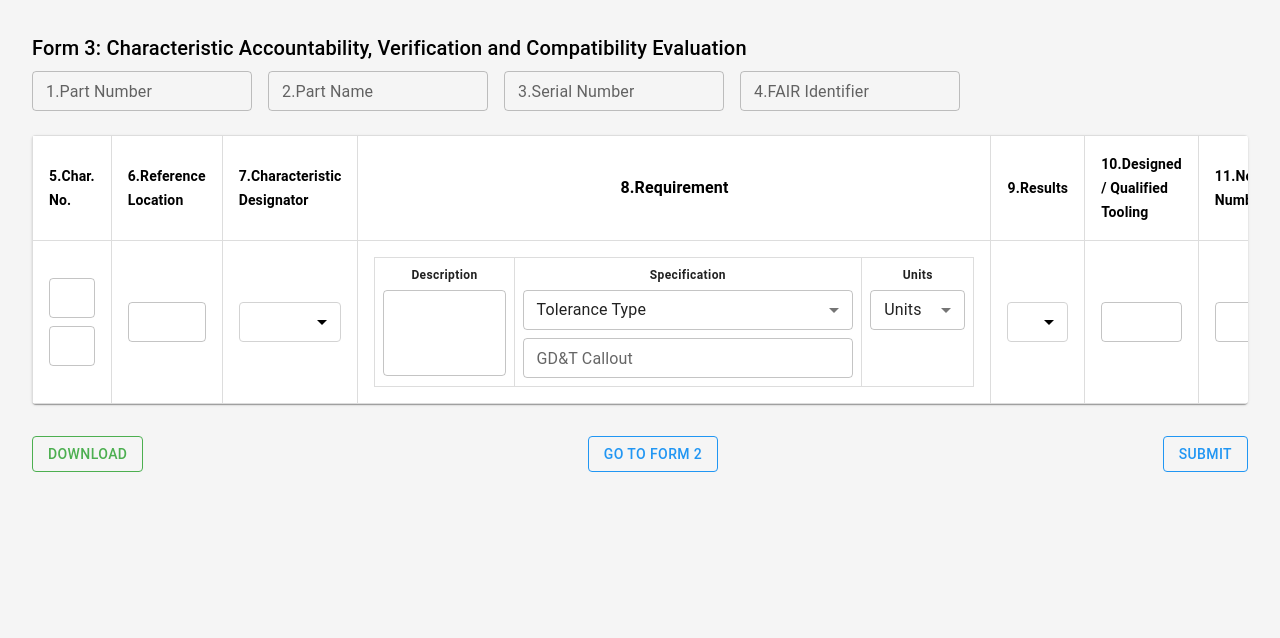
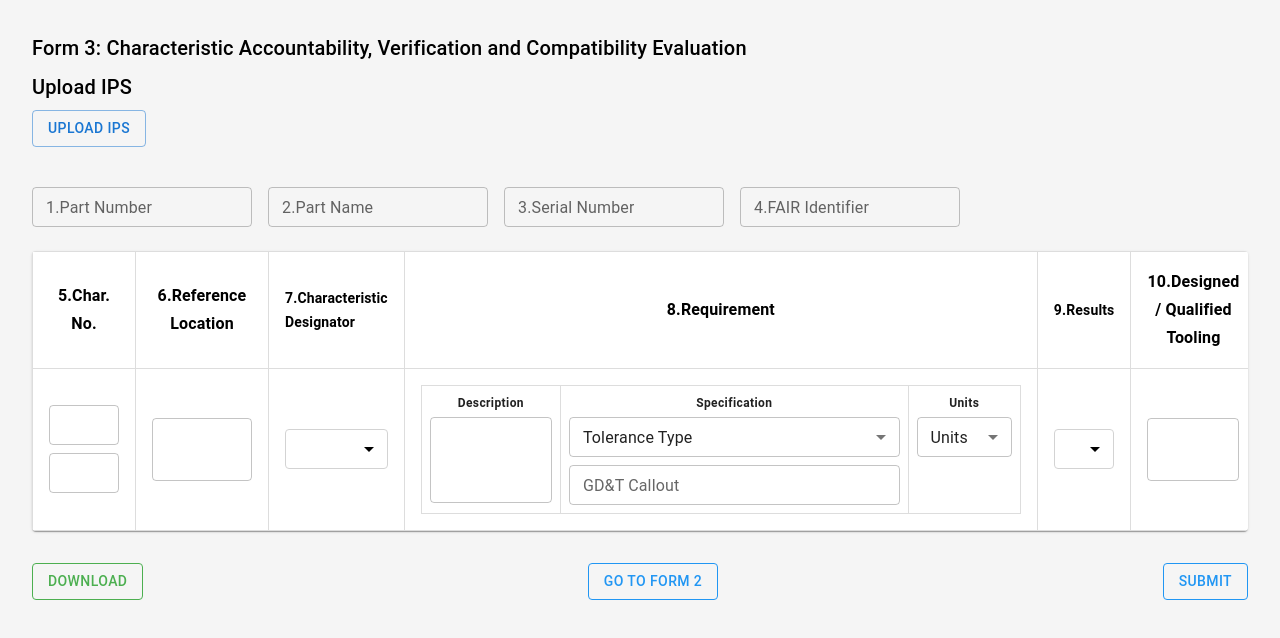
Before and after one commit to spoorthisj/pdf_ocr, a React (Create React App) app: page /form3setup in a window 1280 px wide. Shown: the top 638 px of the page. Built offline with nearby package versions, Linux system fonts and the light colour scheme.

Commit message:
Update Form3SetupScreen.js

```diff
--- a/src/screens/Form3SetupScreen.js
+++ b/src/screens/Form3SetupScreen.js
@@ -112,6 +112,8 @@ const SmartTextField = React.memo(({ label, name, formData, setField, multiline,
     setError(null);
     setCrop(undefined);
   };
+
+
 
   const toBlobAsync = (canvas, type = 'image/jpeg', quality = 0.9) =>
     new Promise((resolve) => {
@@ -302,6 +304,10 @@ const SmartTextField = React.memo(({ label, name, formData, setField, multiline,
 // ---- Main Form3 component ----
 export default function Form3SetupScreen() {
   const [rows, setRows] = useState([{ id: 1 }]);
+  // ⬇️ Add this at the top with your other states
+const [ipsFile, setIpsFile] = useState(null);
+const [ipsLoading, setIpsLoading] = useState(false);
+
   const [resultsValue, setResultsValue] = useState({});
   const [secondaryResults, setSecondaryResults] = useState({}); // New state for nested values
   const [extraField, setExtraField] = useState({});
@@ -382,6 +388,81 @@ export default function Form3SetupScreen() {
     setValues(prev => ({ ...prev, [name]: value }));
   };
 
+  const handleIpsUpload = async (e) => {
+    const file = e.target.files?.[0];
+    if (!file) return;
+
+    setIpsFile(file); // ✅ Save file for preview
+    setIpsLoading(true);
+
+    try {
+      const formData = new FormData();
+      formData.append("file", file);
+
+      const response = await axios.post("http://127.0.0.1:5000/api/extract-text", formData);
+
+
+      console.log("OCR Response:", response.data);
+
+      const text = response.data.extracted_text || "";
+      console.log("OCR raw text:", text);
+     // Extract Operations: only numbers between "Operations" and the next heading
+const operations = [];
+const operationMatch = text.match(/Operations\s+([\s\S]*?)(?=Feature number|Drawing ref|Class|Dimension|$)/i);
+
+if (operationMatch) {
+  const opMatches = operationMatch[1].match(/\d+/g);
+  if (opMatches) operations.push(...opMatches);
+}
+
+console.log("✅ Final Operations:", operations);
+
+
+// Extract Drawing Refs: find all words after "Drawing Ref"
+const drawingRefs = [];
+const drawingSection = text.split(/Drawing\s*Ref/i)[1];
+if (drawingSection) {
+  const refMatches = drawingSection.match(/[A-Za-z0-9\-]+/g);
+  if (refMatches) drawingRefs.push(...refMatches);
+}
+
+console.log("✅ Extracted Operations:", operations);
+console.log("✅ Extracted Drawing Refs:", drawingRefs);
+
+
+
+      // Build rows
+      // Build rows = one per operation number
+const newRows = operations.map((op, index) => ({ id: index + 1 }));
+
+setRows(newRows);
+
+setValues(prev => {
+  const updated = { ...prev };
+
+  newRows.forEach((row, i) => {
+    // ✅ put operation numbers in Characteristic Number column
+    updated[`cell-char-${i}`] = operations[i] || "";
+
+    // Optional: also map drawing refs if count matches
+    if (drawingRefs[i]) {
+      updated[`cell-${i}-1`] = drawingRefs[i];
+    }
+  });
+
+  return updated;
+});
+
+
+    } catch (err) {
+      console.error("IPS OCR failed", err);
+    } finally {
+      setIpsLoading(false);
+    }
+  };
+
+
+
   const generateExcel = () => {
     const form1Data = [
       ['Form 1'], ['Field', 'Value'],
@@ -425,6 +506,41 @@ export default function Form3SetupScreen() {
       <Typography variant="h6" gutterBottom>
         Form 3: Characteristic Accountability, Verification and Compatibility Evaluation
       </Typography>
+      <Box mb={3}>
+  <Typography variant="h6" gutterBottom>
+    Upload IPS
+  </Typography>
+  <Button
+    variant="outlined"
+    component="label"
+    disabled={ipsLoading}
+    sx={{ mb: 2 }}
+  >
+    {ipsLoading ? "Processing..." : "Upload IPS"}
+    <input type="file" hidden onChange={handleIpsUpload} accept="image/*,.pdf" />
+  </Button>
+</Box>
+
+{ipsFile && (
+  <Box mt={2}>
+    <Typography
+      variant="body2"
+      sx={{ color: "blue", textDecoration: "underline", cursor: "pointer" }}
+      onClick={() => window.open(URL.createObjectURL(ipsFile), "_blank")}
+    >
+      {ipsFile.name}
+    </Typography>
+  </Box>
+)}
+<Dialog open={ipsLoading}>
+  <DialogContent sx={{ display: 'flex', alignItems: 'center', gap: 2 }}>
+    <CircularProgress />
+    <Typography>Extracting IPS data...</Typography>
+  </DialogContent>
+</Dialog>
+
+
+
 
       <Box mb={3} display="flex" flexWrap="wrap" gap={2}>
         {['1.Part Number', '2.Part Name', '3.Serial Number', '4.FAIR Identifier'].map((label, index) => (
@@ -446,22 +562,95 @@ export default function Form3SetupScreen() {
     {[
       '5.Char. No.', '6.Reference Location', '7.Characteristic Designator',
       '8.Requirement', '9.Results', '10.Designed / Qualified Tooling',
-                '11.Nonconformance Number', '12.Additional Data / Comments', ''
+      '11.Nonconformance Number', '12.Additional Data / Comments'
     ].map((header, i) => {
       if (header === '8.Requirement') {
         return (
-                    <TableCell key={i} sx={{ color: 'black', fontWeight: 'bold', border: '1px solid #ddd',width: "400px",minWidth: "600px", textAlign: "centre" }}>
-                      <Box sx={{ display: 'flex', justifyContent: "center", alignItems: "center" }}>
+          <TableCell
+            key={i}
+            sx={{
+              color: 'black',
+              fontWeight: 'bold',
+              border: '1px solid #ddd',
+              width: "400px",
+              minWidth: "600px",
+              textAlign: "center"
+            }}
+          >
             <Typography variant="subtitle1" sx={{ fontWeight: 'bold' }}>
-                          8.Requirement
+              {header}
             </Typography>
-
-                      </Box>
           </TableCell>
         );
       }
+
+      if (header === '5.Char. No.') {
         return (
-                  <TableCell key={i} sx={{ color: 'black', fontWeight: 'bold', border: '1px solid #ddd' }}>
+          <TableCell
+            key={i}
+            sx={{
+              color: 'black',
+              fontWeight: 'bold',
+              border: '1px solid #ddd',
+              width: "250px",    // ✅ wider than default
+              minWidth: "70px", // ✅ ensures space even on smaller screens
+              textAlign: "center"
+            }}
+          >
+            <Typography variant="subtitle1" sx={{ fontWeight: 'bold' }}>
+              {header}
+            </Typography>
+          </TableCell>
+        );
+      }
+      if (header === '6.Reference Location') {
+        return (
+          <TableCell
+            key={i}
+            sx={{
+              color: 'black',
+              fontWeight: 'bold',
+              border: '1px solid #ddd',
+              width: "250px",    // ✅ wider than default
+              minWidth: "100px", // ✅ ensures space even on smaller screens
+              textAlign: "center"
+            }}
+          >
+            <Typography variant="subtitle1" sx={{ fontWeight: 'bold' }}>
+              {header}
+            </Typography>
+          </TableCell>
+        );
+      }
+      if (
+        header === '10.Designed / Qualified Tooling' ||
+        header === '11.Nonconformance Number' ||
+        header === '12.Additional Data / Comments'
+      ) {
+        return (
+          <TableCell
+            key={i}
+            sx={{
+              color: 'black',
+              fontWeight: 'bold',
+              border: '1px solid #ddd',
+              width: "3000px",   // ✅ you can tweak
+              minWidth: "45px", // ✅ ensures readability
+              textAlign: "center"
+            }}
+          >
+            <Typography variant="subtitle1" sx={{ fontWeight: 'bold' }}>
+              {header}
+            </Typography>
+          </TableCell>
+        );
+      }
+
+      return (
+        <TableCell
+          key={i}
+          sx={{ color: 'black', fontWeight: 'bold', border: '1px solid #ddd' }}
+        >
           {header}
         </TableCell>
       );
@@ -469,10 +658,11 @@ export default function Form3SetupScreen() {
   </TableRow>
 </TableHead>
 
+
           <TableBody>
             {rows.map((row, rowIndex) => (
               <TableRow key={row.id}>
-                {Array(9).fill().map((_, colIndex) => {
+                {Array(8).fill().map((_, colIndex) => {
                   const renderCell = () => {
                     if (colIndex === 0) {
                         return (
@@ -659,6 +849,7 @@ export default function Form3SetupScreen() {
                             {/* GD&T Callout always visible */}
                             <SmartTextField
                               label="GD&T Callout"
+
                               name={`req-gdt-${rowIndex}`}
                               formData={values[`req-gdt-${rowIndex}`] || ""}
                               setField={handleCellChange}
@@ -766,6 +957,8 @@ export default function Form3SetupScreen() {
                         name={`cell-${rowIndex}-${colIndex}`}
                         formData={values[`cell-${rowIndex}-${colIndex}`] || ''}
                         setField={handleCellChange}
+                        multiline={colIndex === 0 || colIndex === 1 || colIndex === 5 || colIndex === 6 || colIndex === 7}
+    rows={colIndex === 7 ? 3 : 2} // Comments field taller
                       />
                     );
                   };
@@ -782,13 +975,13 @@ export default function Form3SetupScreen() {
                       <AddIcon />
                     </IconButton>
                   )}
-                  <Box sx={{ display: 'flex', justifyContent: 'center', gap: 1 }}>
+
 
 
    <IconButton onClick={() => deleteRow(rowIndex)} size="small" sx={{ color: 'red' }}>
      <DeleteIcon />
    </IconButton>
- </Box>
+
                 </TableCell>
               </TableRow>
             ))}
```
Lines whose indentation alone changed are shown as unchanged.
